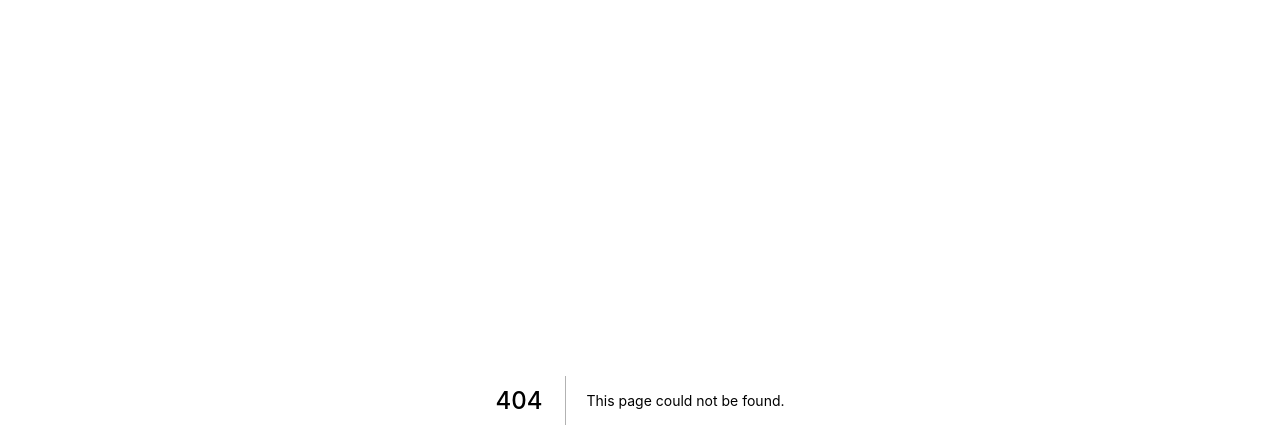
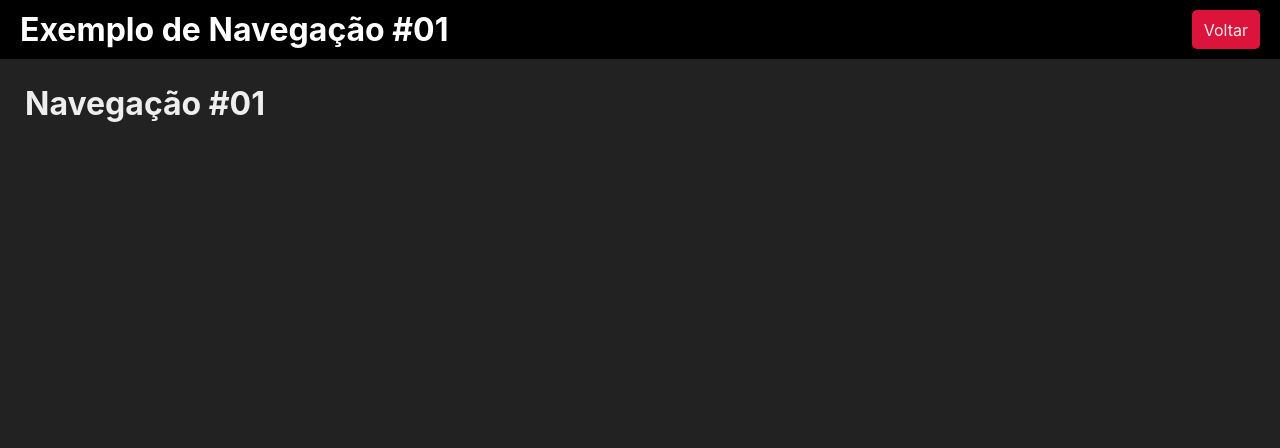
Before and after one commit to GuilCMattos/fundamentsNextJs, a Next.js app: page /nav in a window 1280 px wide. Before the commit this address had no page. Shown: the top 448 px of the page. Built offline with nearby package versions, Linux system fonts and the light colour scheme.

Commit message:
add: simple nav

```diff
--- a/src/pages/index.jsx
+++ b/src/pages/index.jsx
@@ -14,6 +14,7 @@ export default function Home() {
        <Nav text='Estiloso' destino="/stylise"></Nav>
        <Nav text='App' destino="/app" cor="darkviolet"></Nav>
        <Nav text='Jsx' destino="/jsx" cor="crimson"></Nav>
+       <Nav text='Nav' destino="/nav/" cor="crimson"></Nav>
         </div>
     )
 }
--- /dev/null
+++ b/src/pages/nav/index.jsx
@@ -0,0 +1,10 @@
+import Layout from '../../components/Layout'
+
+export default function Nav(props) {
+    return(
+        <Layout title="Exemplo de Navegação #01">
+            <h1>Navegação #01</h1>
+
+        </Layout>
+    )
+}
```
